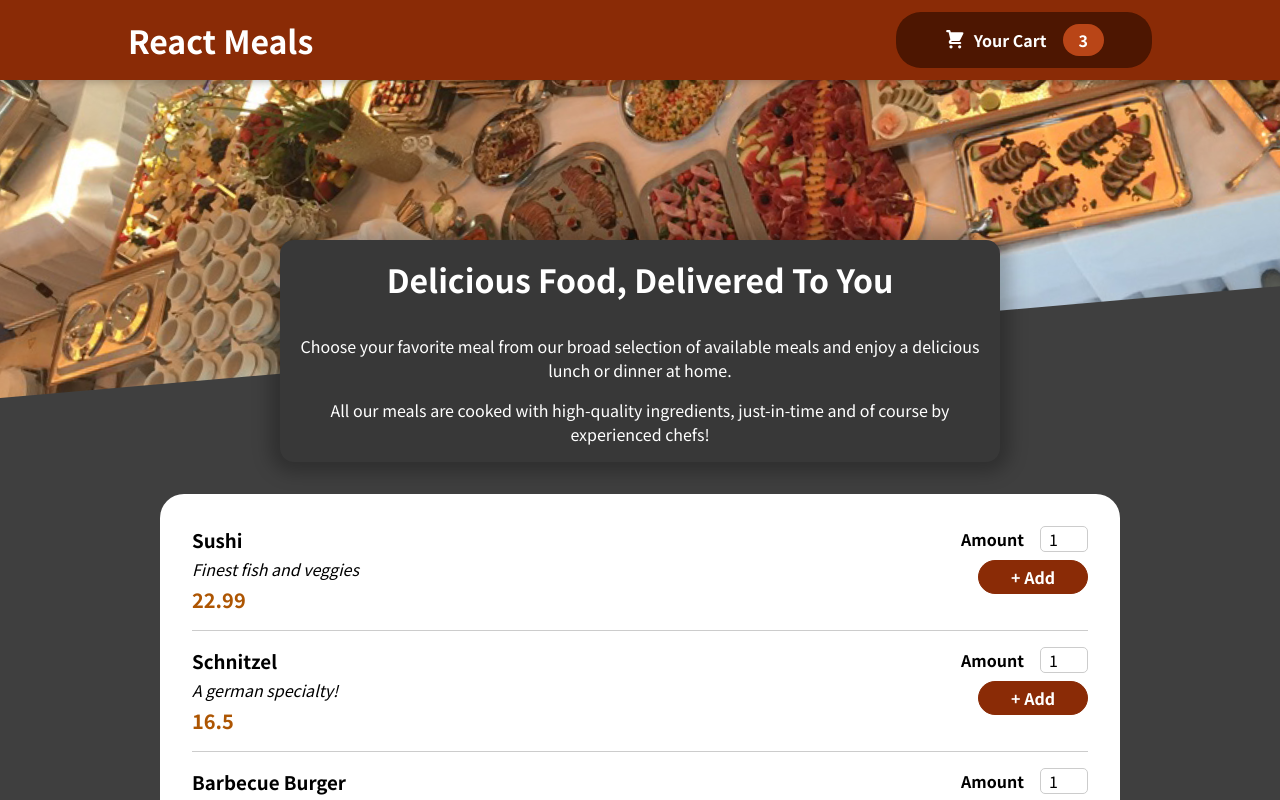
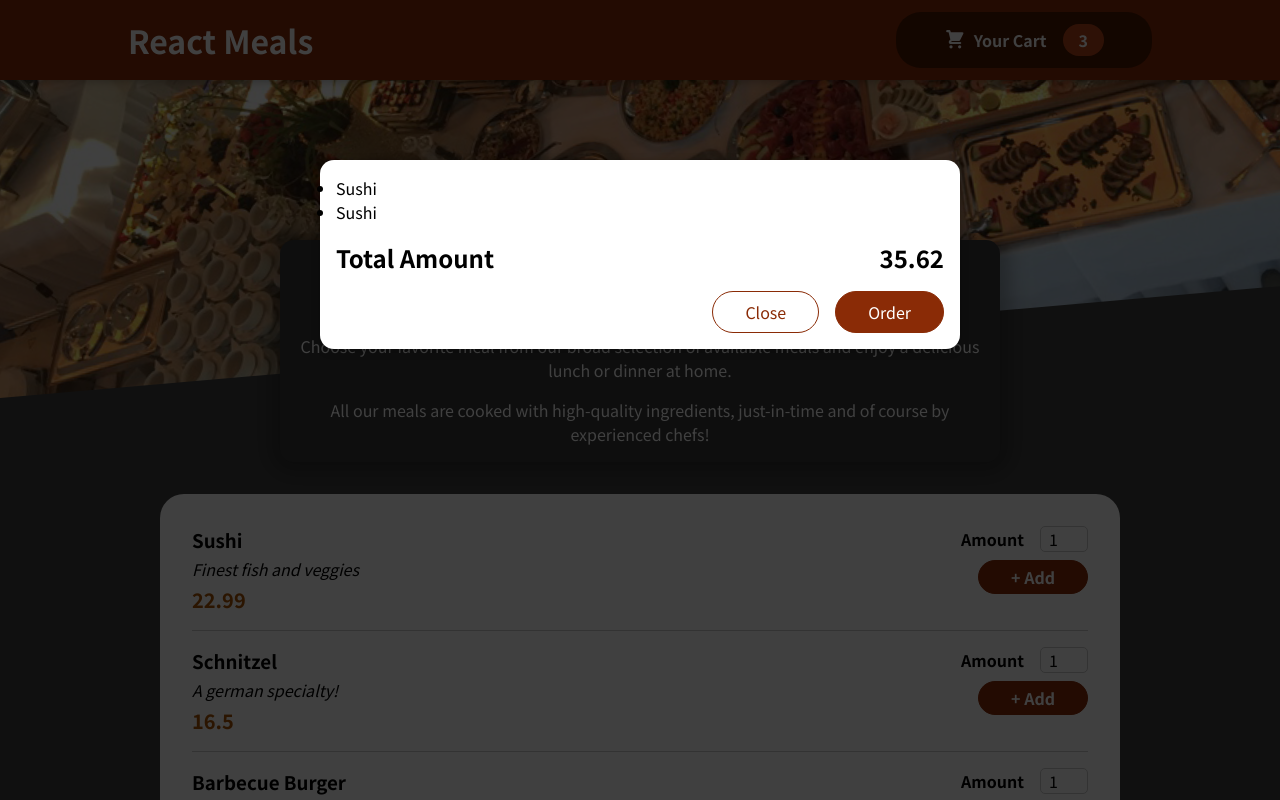
Before and after one commit to vulebaolong/ReactMeal_vulebaolong, a React (Create React App) app: page / in a window 1280 px wide. Shown: the top 800 px of the page. Built offline with nearby package versions, Linux system fonts and the light colour scheme.

Commit message:
adding modal via a reactCreatePortal

```diff
--- a/public/index.html
+++ b/public/index.html
@@ -25,6 +25,7 @@
     </head>
     <body>
         <noscript>You need to enable JavaScript to run this app.</noscript>
+        <div id="modal"></div>
         <div id="root"></div>
     </body>
 </html>
--- a/src/App.js
+++ b/src/App.js
@@ -1,12 +1,16 @@
 import React from "react";
+import Cart from "./components/Cart/Cart.js";
 import Header from "./components/Layout/Header/Header";
 import Meals from "./components/Meals/Meals";
 
 function App() {
     return (
         <>
+            <Cart />
             <Header />
-            <Meals />
+            <main>
+                <Meals />
+            </main>
         </>
     );
 }
--- /dev/null
+++ b/src/components/Cart/Cart.js
@@ -0,0 +1,28 @@
+import React from "react";
+import Modal from "../UI/Modal/Modal";
+
+import style from "./Cart.module.css";
+
+function Cart(props) {
+    const CartItem = [
+        { id: "c1", name: "Sushi", amount: 2, price: 12.99 },
+        { id: "c2", name: "Sushi", amount: 2, price: 12.99 },
+    ].map((item) => {
+        return <li key={item.id}>{item.name}</li>;
+    });
+    return (
+        <Modal>
+            <ul>{CartItem}</ul>
+            <div className={style.total}>
+                <span>Total Amount</span>
+                <span>35.62</span>
+            </div>
+            <div className={style.actions}>
+                <button className={style["button--alt"]}>Close</button>
+                <button className={style.button}>Order</button>
+            </div>
+        </Modal>
+    );
+}
+
+export default Cart;
--- /dev/null
+++ b/src/components/Cart/Cart.module.css
@@ -0,0 +1,46 @@
+.cart-items {
+    list-style: none;
+    margin: 0;
+    padding: 0;
+    max-height: 20rem;
+    overflow: auto;
+}
+
+.total {
+    display: flex;
+    justify-content: space-between;
+    align-items: center;
+    font-weight: bold;
+    font-size: 1.5rem;
+    margin: 1rem 0;
+}
+
+.actions {
+    text-align: right;
+}
+
+.actions button {
+    font: inherit;
+    cursor: pointer;
+    background-color: transparent;
+    border: 1px solid #8a2b06;
+    padding: 0.5rem 2rem;
+    border-radius: 25px;
+    margin-left: 1rem;
+}
+
+.actions button:hover,
+.actions button:active {
+    background-color: #5a1a01;
+    border-color: #5a1a01;
+    color: white;
+}
+
+.actions .button--alt {
+    color: #8a2b06;
+}
+
+.actions .button {
+    background-color: #8a2b06;
+    color: white;
+}
--- a/src/components/Meals/MealList/MealList.js
+++ b/src/components/Meals/MealList/MealList.js
@@ -41,11 +41,11 @@
         />
     ));
     return (
-        <seciton className={style.meal_list}>
+        <section className={style.meal_list}>
             <Card>
                 <ul>{mealList}</ul>
             </Card>
-        </seciton>
+        </section>
     );
 }
 
--- /dev/null
+++ b/src/components/UI/Modal/Modal.js
@@ -0,0 +1,28 @@
+import React from "react";
+import ReactDOM from "react-dom";
+
+import style from "./Modal.module.css";
+
+function Backdrop(params) {
+    return <div className={style.backdrop}></div>;
+}
+
+function ModalContent(props) {
+    return <div className={style.modal}>{props.children}</div>;
+}
+
+const modalEl = document.getElementById("modal");
+
+function Modal(props) {
+    return (
+        <>
+            {ReactDOM.createPortal(<Backdrop />, modalEl)}
+            {ReactDOM.createPortal(
+                <ModalContent>{props.children}</ModalContent>,
+                modalEl
+            )}
+        </>
+    );
+}
+
+export default Modal;
--- /dev/null
+++ b/src/components/UI/Modal/Modal.module.css
@@ -0,0 +1,40 @@
+.backdrop {
+    position: fixed;
+    top: 0;
+    left: 0;
+    width: 100%;
+    height: 100vh;
+    z-index: 20;
+    background-color: rgba(0, 0, 0, 0.75);
+}
+
+.modal {
+    position: fixed;
+    top: 20vh;
+    left: 5%;
+    width: 90%;
+    background-color: white;
+    padding: 1rem;
+    border-radius: 14px;
+    box-shadow: 0 2px 8px rgba(0, 0, 0, 0.25);
+    z-index: 30;
+    animation: slide-down 300ms ease-out forwards;
+}
+
+@media (min-width: 768px) {
+    .modal {
+        width: 40rem;
+        left: calc(50% - 20rem);
+    }
+}
+
+@keyframes slide-down {
+    from {
+        opacity: 0;
+        transform: translateY(-3rem);
+    }
+    to {
+        opacity: 1;
+        transform: translateY(0);
+    }
+}
```
